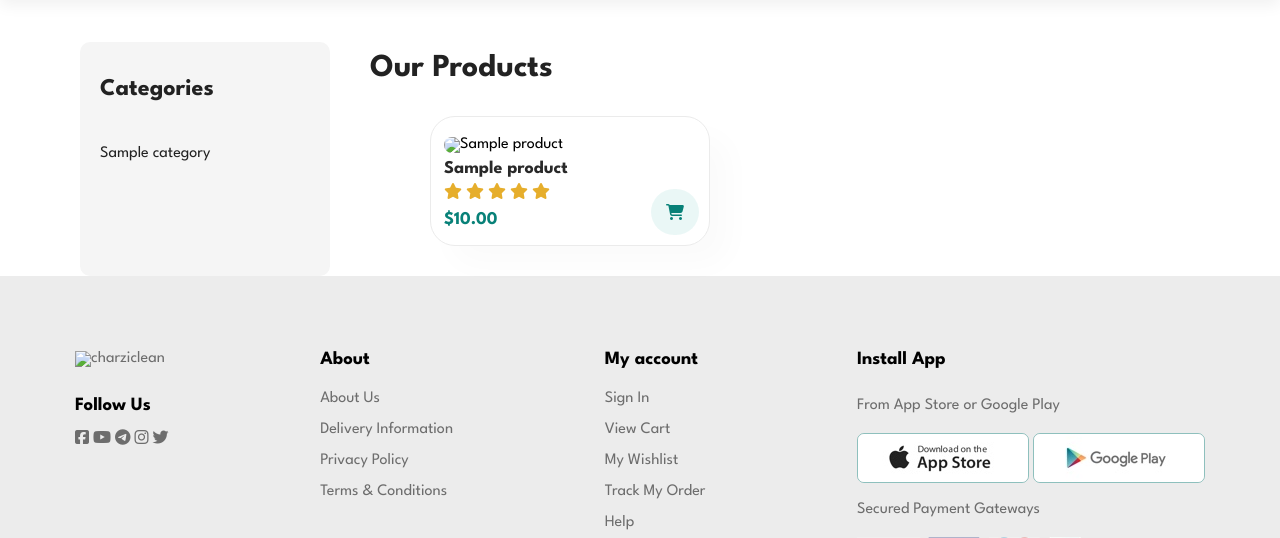
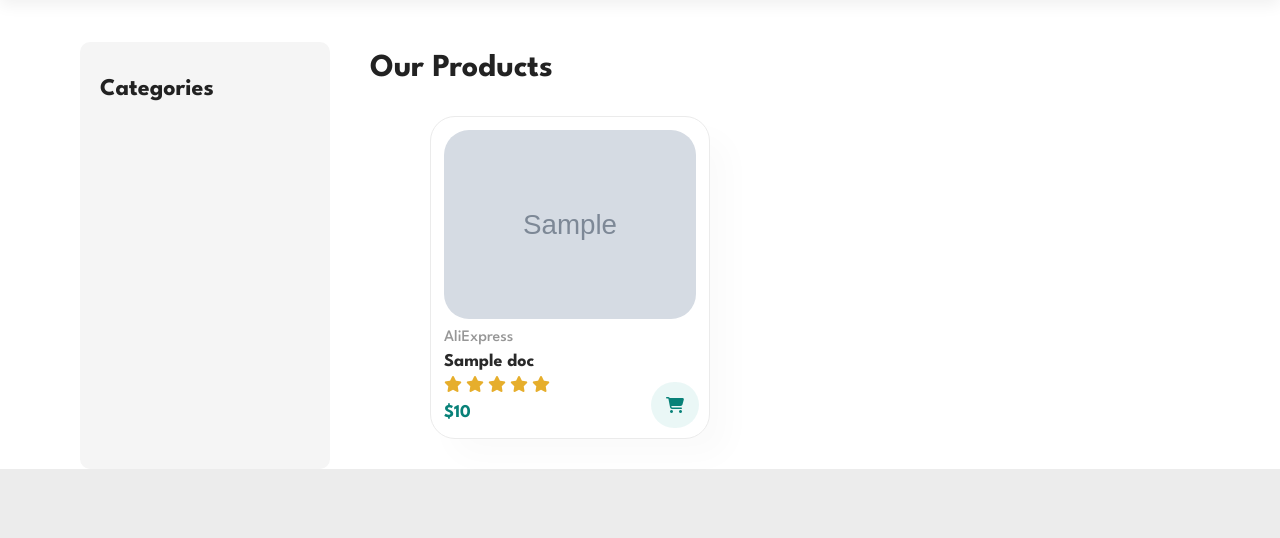
Before and after one commit to RexDavid06/charziclean, a Django app: page /shop/ in a window 1280 px wide. Shown: the part 58-596 px from the top of the page. Run offline with Django 5.2, Linux system fonts and the light colour scheme; data comes from the database, SQL or seed files in the repository; tables that the repository leaves empty hold one stand-in row (values such as "Sample post"); grey boxes marked "Sample" are stand-in pictures; a database or web service that is not in the repository returns one stand-in record (values such as "Sample title"); data that the repository does not hold is empty; some libraries are stand-ins or nearby versions.

Commit message:
integrating alibabas api to get product details

```diff
--- a/Charziclean/settings.py
+++ b/Charziclean/settings.py
@@ -41,6 +41,7 @@
     'django.contrib.staticfiles',
     'shop.apps.ShopConfig',
     'authsys.apps.AuthsysConfig',
+
 ]
 
 MIDDLEWARE = [
--- /dev/null
+++ b/shop/aliexpress_api.py
@@ -0,0 +1,32 @@
+import requests
+
+def fetch_aliexpress_products(query="cleaning equipment", page=1):
+    url = "https://ali-express1.p.rapidapi.com/search"
+    querystring = {
+        "query": query,
+        "page": page
+    }
+
+    headers = {
+        "X-RapidAPI-Key": "9ae6ea7b43msh14942b68a1a1256p19fc12jsn6f308b978720",
+        "X-RapidAPI-Host": "ali-express1.p.rapidapi.com"
+    }
+
+    response = requests.get(url, headers=headers, params=querystring)
+
+    if response.status_code == 200:
+        raw_products = response.json().get("docs", [])
+
+        # Convert to template-friendly format
+        formatted_products = []
+        for item in raw_products:
+            formatted_products.append({
+                "title": item.get("product_title", "No Title"),
+                "price": f"${item.get('app_sale_price', '0')}",
+                "image_url": item.get("product_main_image_url", ""),
+                "product_url": item.get("product_detail_url", "#")
+            })
+
+        return formatted_products
+
+    return []
--- a/shop/templates/shop/context_processor.py
+++ /dev/null
@@ -1,4 +0,0 @@
-# context_processor.py
-def cart_item_count(request):
-    cart = get_or_create_cart(request)
-    return {'cart_item_count': cart.items.count()}
--- a/shop/templates/shop/shop.html
+++ b/shop/templates/shop/shop.html
@@ -23,10 +23,10 @@
       <div class="pro-collection">
        {% for product in products %}
       <div class="product-cart">
-            <a href="{% url 'shop:product_detail' product.id%}" style="text-decoration: None; color: black">
-                    <img src="{{ product.image_url }}" alt="{{ product.name }}" />
-                    <span>{{ product.brand }}</span>
-                    <h4>{{ product.name }}</h4>
+        <a href="{{ product.product_url }}" style="text-decoration: none; color: black;" target="_blank">
+          <img src="{{ product.image_url }}" alt="{{ product.title }}" />
+          <span>{{ product.brand|default:"AliExpress" }}</span>
+          <h4>{{ product.title }}</h4>
           <div class="stars">
             <i class="fa-solid fa-star"></i>
             <i class="fa-solid fa-star"></i>
@@ -34,13 +34,14 @@
             <i class="fa-solid fa-star"></i>
             <i class="fa-solid fa-star"></i>
           </div>
-                    <h4 class="price">${{ product.price }}</h4>
+          <h4 class="price">{{ product.price }}</h4>
         </a>
         <a href="#"><i class="fa-solid fa-cart-shopping buy-icon"></i></a>
           </div>
     {% empty %}
     <p>No products available.</p>
     {% endfor %}
+
       </div>
     </section>
   </div>
--- a/shop/urls.py
+++ b/shop/urls.py
@@ -10,4 +10,5 @@
     path('', views.CartDetailView.as_view(), name='cart_detail'),
     path('add/<int:product_id>/', views.AddToCartView.as_view(), name='add_to_cart'),
     path('remove/<int:item_id>/', views.RemoveFromCartView.as_view(), name='remove_from_cart'),
+    path('aliexpress-cleaning/', views.AliExpressCleaningProductsView.as_view(), name='aliexpress_cleaning'),
 ]
--- a/shop/views.py
+++ b/shop/views.py
@@ -5,6 +5,7 @@
 from shop.models import Product, Category, CartItem
 from django.views.generic.detail import DetailView
 from .utils import get_or_create_cart
+from .aliexpress_api import fetch_aliexpress_products
 
 # Create your views here.
 class HomeView(ListView):
@@ -17,21 +18,27 @@
         context['featured_products'] = Product.objects.all()[:8]
         return context
 
-class ProductListView(ListView):
-    model = Product
+class ProductListView(TemplateView):
     template_name = 'shop/shop.html'
-    context_object_name = 'products'
-
-    def get_queryset(self):
-        category_id = self.request.GET.get('category')
-        if category_id:
-            return Product.objects.filter(category_id=category_id)
-        return Product.objects.all()
-
 
     def get_context_data(self, **kwargs):
         context = super().get_context_data(**kwargs)
-        context['categories'] = Category.objects.all()
+
+        # Fetch AliExpress products
+        aliexpress_products = fetch_aliexpress_products(query="cleaning products")
+
+        # Format for template
+        formatted = []
+        for item in aliexpress_products:
+            formatted.append({
+                'title': item.get('title', 'No name'),
+                'brand': 'AliExpress',
+                'price': item.get('price', '$0'),
+                'image_url': item.get('image_url'),
+                'product_url': item.get('product_url'),
+            })
+
+        context['products'] = formatted
         return context
 
 
@@ -64,3 +71,12 @@
     def get(self, request):
         cart = get_or_create_cart(request)
         return render(request, 'cart/cart_detail.html', {'cart': cart})
+
+
+class AliExpressCleaningProductsView(View):
+    template_name = 'shop/aliexpress_cleaning_products.html'
+
+    def get(self, request, *args, **kwargs):
+        products = fetch_aliexpress_products(query='cleaning products')
+        print(products)
+        return render(request, self.template_name, {"poducts": products})
```
Also changed, not shown: shop/templates/shop/aliexpress_cleaning_products.html (added). Lines whose indentation alone changed are shown as unchanged.
